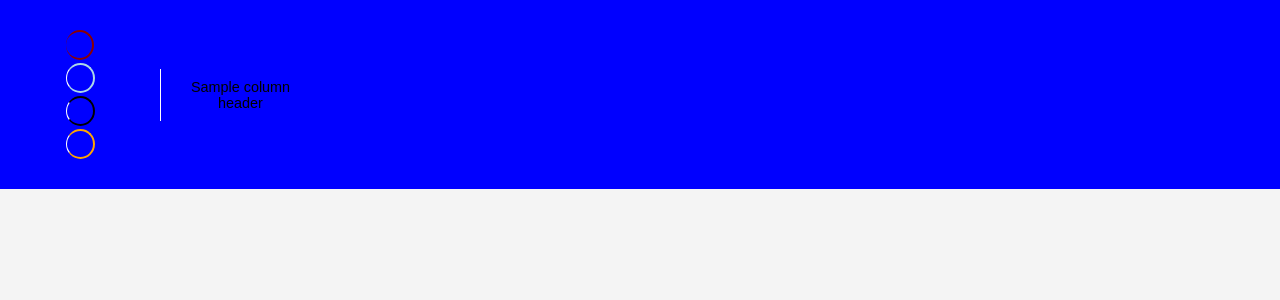
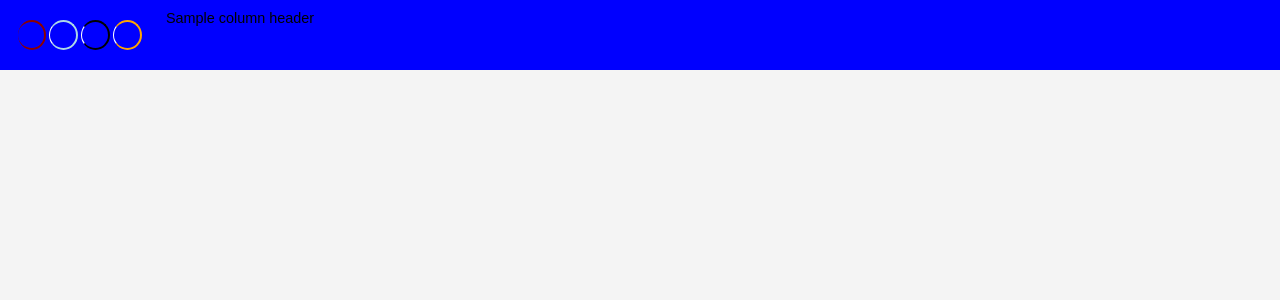
Before and after one commit to artificialname/boardgame, a Flask app: template templates/index.html in a window 1280 px wide. Shown: the top 300 px of the page. Run offline with Flask 3, Linux system fonts and the light colour scheme; the template is opened without the code that fills it: most values are stand-ins (such as "Sample title", 1, 10 or a date in 2020).

Commit message:
Update index.html

```diff
--- a/templates/index.html
+++ b/templates/index.html
@@ -19,7 +19,6 @@
             grid-template-columns: repeat(8, 1fr);
             grid-template-rows: auto auto;
             text-align: center;
-            align-items: center;
             font-size: 0.9em;
             font-weight: normal;
             position: fixed;
@@ -28,25 +27,25 @@
             padding: 10px 0;
             min-height: 6vh;
         }
+        .header .circle-container, .header .label-container {
+            display: contents;
+        }
         .header div {
             padding: 10px;
             border-left: 1px solid white;
             background: transparent;
             display: flex;
-            flex-direction: column;
             align-items: center;
             justify-content: center;
         }
         .header div:first-child {
             border-left: none;
         }
-        .circle-container {
+        .circle-container div {
             display: flex;
-            flex-direction: row;
             justify-content: center;
             align-items: center;
             gap: 3px;
-            flex-wrap: nowrap;
         }
         .circle {
             width: 6px;
@@ -65,8 +64,8 @@
 <body>
     <div class="header">
         {% for label in column_headers %}
-            <div>
-                <div class="circle-container">
+            <div class="circle-container">
+                <div>
                     <div class="circle dark-red" data-color="darkred"></div>
                     <div class="circle light-blue" data-color="lightblue"></div>
                     <div class="circle black" data-color="black"></div>
@@ -75,7 +74,7 @@
             </div>
         {% endfor %}
         {% for label in column_headers %}
-            <div>{{ label }}</div>
+            <div class="label-container">{{ label }}</div>
         {% endfor %}
     </div>
 </body>
```
